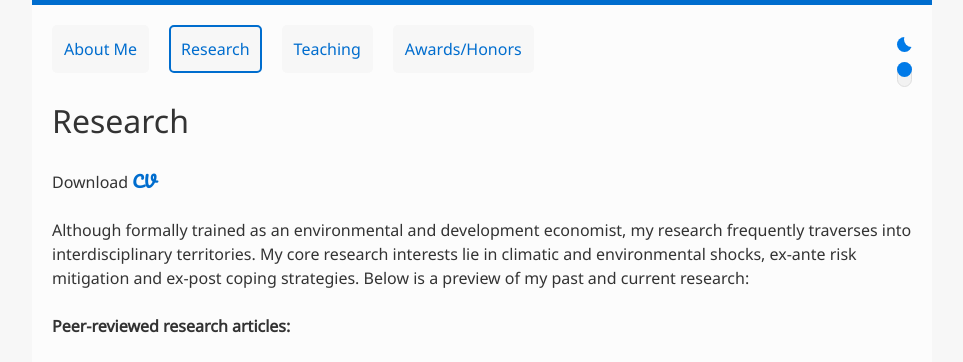
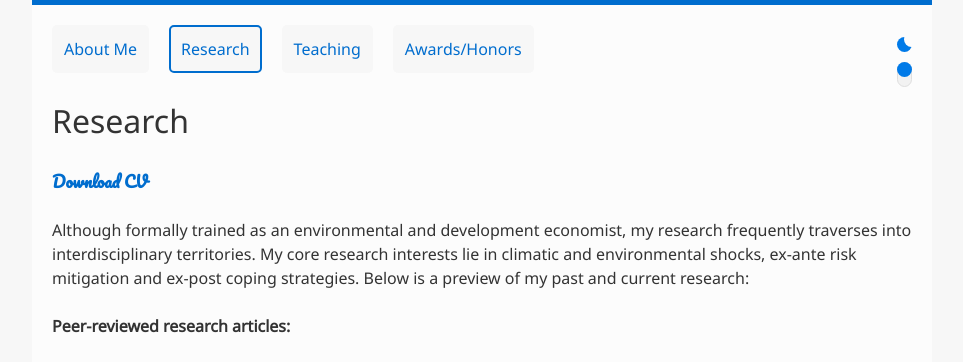
Before and after one commit to veeshanr/veeshanr.github.io, a Jekyll site: the page built from pages/research.md, in a window 1280 px wide. Shown: the top 362 px of the page, without its empty margins (158-1121 px from the left). Built offline with Jekyll 4.4.1, drawn with Linux system fonts in a browser that asks for light colours.

Commit message:
Update research.md

```diff
--- a/pages/research.md
+++ b/pages/research.md
@@ -9,7 +9,7 @@ Research
 ========
 
 
-Download <a class="mark" href="files/CV.pdf">CV</a>
+ <a class="mark" href="files/CV.pdf">Download CV</a>
 
 
 
```
